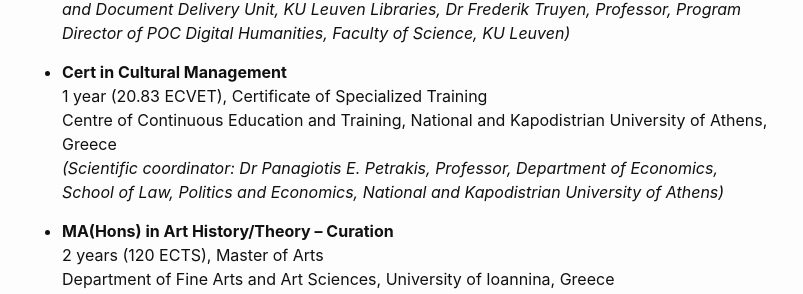
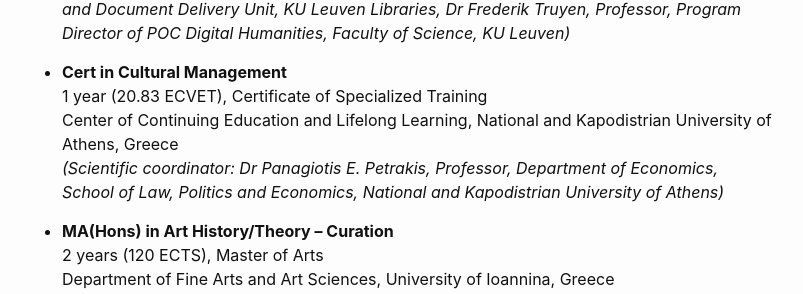
Before and after one commit to mziku/mziku.github.io, a Jekyll site: the page built from education.md, in a window 1280 px wide and 900 px high, scrolled down 311 px. Shown: the part 150-444 px from the top of the window, without its empty margins (238-1041 px from the left). Built offline with Jekyll 4.4.1, drawn with Linux system fonts in a browser that asks for light colours.

Commit message:
Update education.md

```diff
--- a/education.md
+++ b/education.md
@@ -17,7 +17,7 @@
 
 - **Cert in Cultural Management**
 1 year (20.83 ECVET), Certificate of Specialized Training
-Centre of Continuous Education and Training, National and Kapodistrian University of Athens, Greece
+Center of Continuing Education and Lifelong Learning, National and Kapodistrian University of Athens, Greece
 *(Scientific coordinator: Dr Panagiotis E. Petrakis, Professor, Department of Economics, School of Law, Politics and Economics, National and Kapodistrian University of Athens)*
 
 - **MA(Hons) in Art History/Theory – Curation**
```
